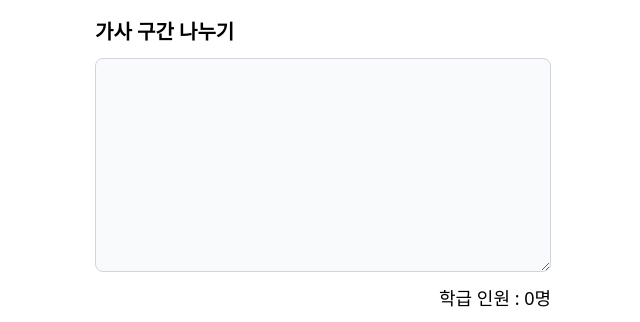
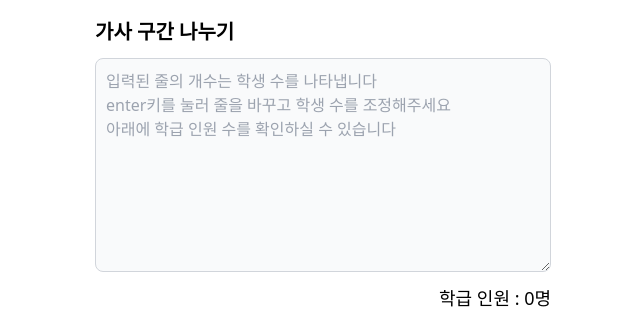
Before and after one commit to teacher-coder/picture-muvie, a Vue app in the folder frontend/: page / in a window 1280 px wide. Shown: the part 308-630 px from the top of the page, without its empty margins (317-957 px from the left). Built offline with nearby package versions, Linux system fonts and the light colour scheme.

Commit message:
feat: new placeholder

```diff
--- a/frontend/src/views/HomeView.vue
+++ b/frontend/src/views/HomeView.vue
@@ -45,6 +45,7 @@
       <label for="split" class="text-xl font-bold">가사 구간 나누기</label>
       <textarea
         name="split"
+        placeholder="입력된 줄의 개수는 학생 수를 나타냅니다&#10;enter키를 눌러 줄을 바꾸고 학생 수를 조정해주세요&#10;아래에 학급 인원 수를 확인하실 수 있습니다"
         type="text"
         v-model="lyrics_text"
         rows="8"
```
